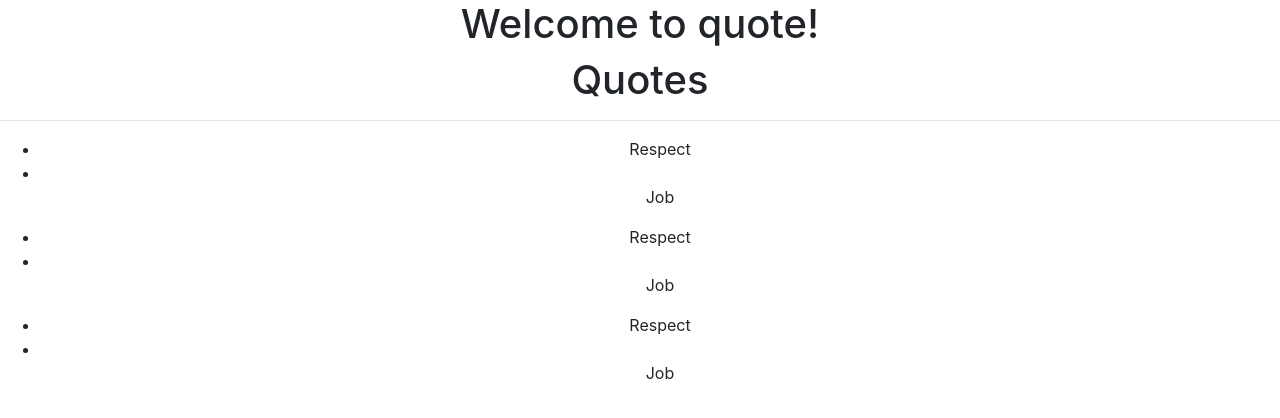
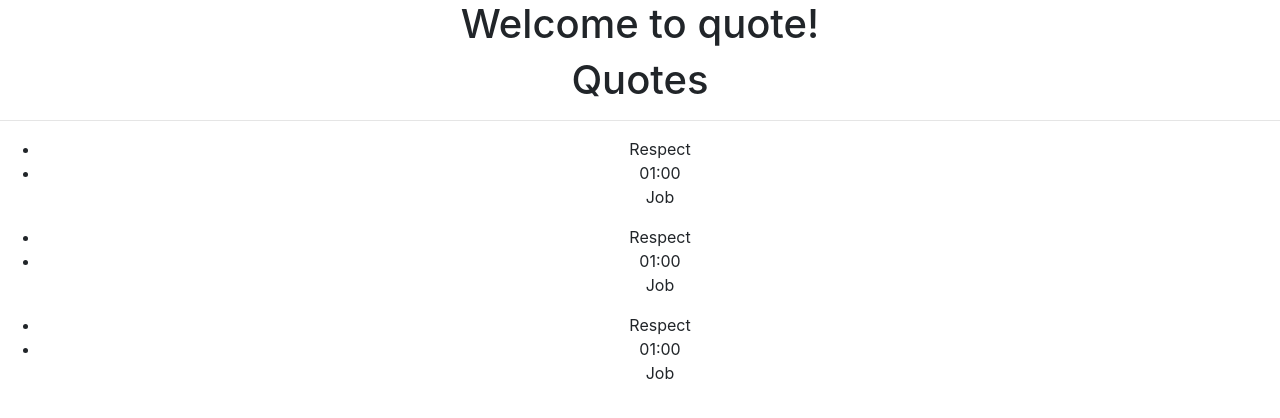
Before and after one commit to Gaks98/Quotes-app, an Angular app: page / in a window 1280 px wide. Shown: the top 418 px of the page. Built offline with nearby package versions, Linux system fonts and the light colour scheme.

Commit message:
created a new date function for my date pipe

```diff
--- a/src/app/quote/quote.component.html
+++ b/src/app/quote/quote.component.html
@@ -4,7 +4,7 @@
 <ul>
   <div *ngFor='let quote of quotes'>
   <li appHighlight >{{quote.quoted}}</li>
-  <li >{{quote.timeTracker|date}}</li>
+  <li >{{date | date:"HH:mm"}}</li>
   <app-quote-details [quote]='quote'></app-quote-details>
 </div>
 </ul>
--- a/src/app/quote/quote.component.ts
+++ b/src/app/quote/quote.component.ts
@@ -8,6 +8,8 @@ import { Quote } from '../quote';
   styleUrls: ['./quote.component.css']
 })
 export class QuoteComponent implements OnInit {
+
+public date = new Date;
 
   quotes = [
     new Quote(1,"Respect","Job"),
```
